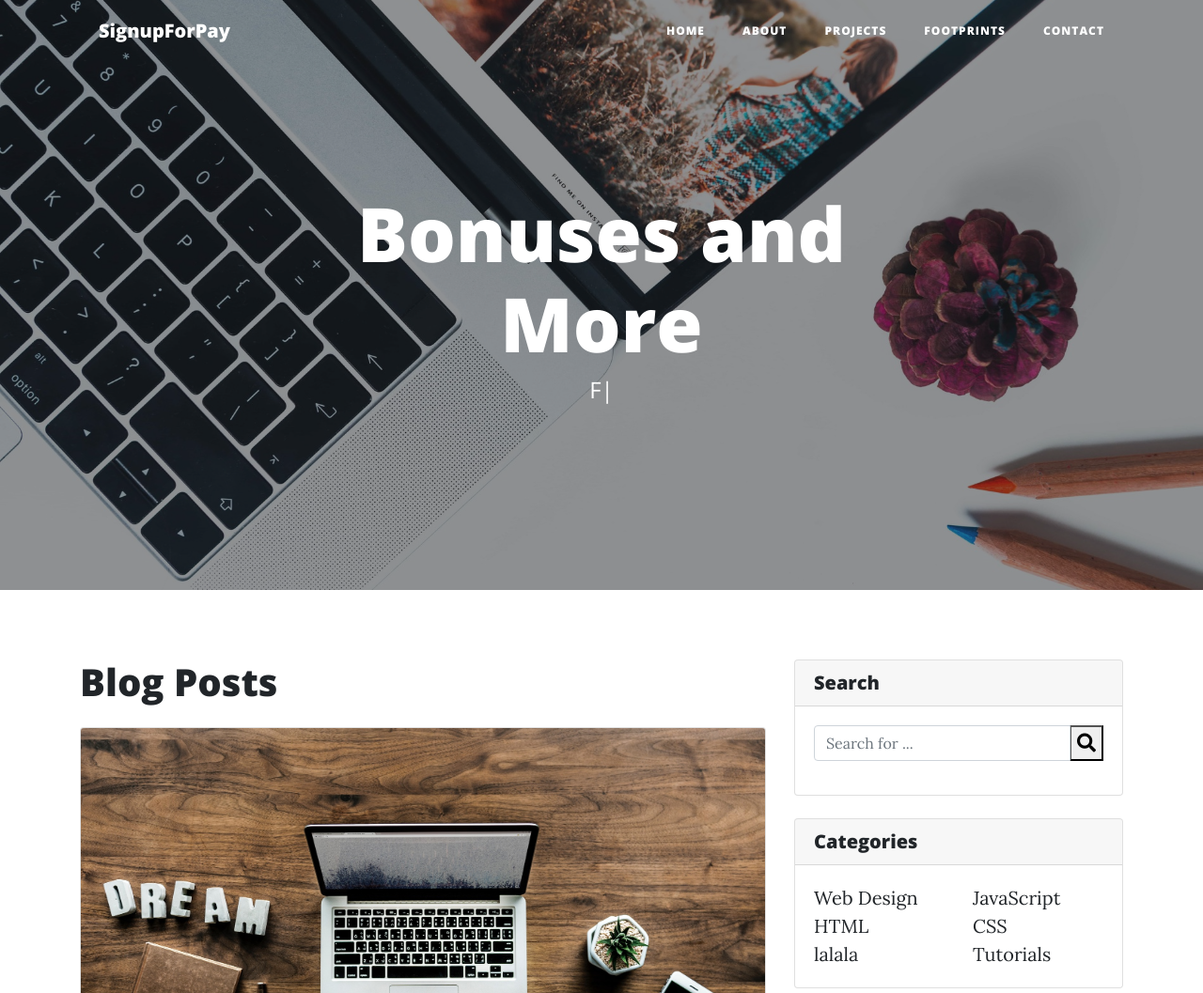
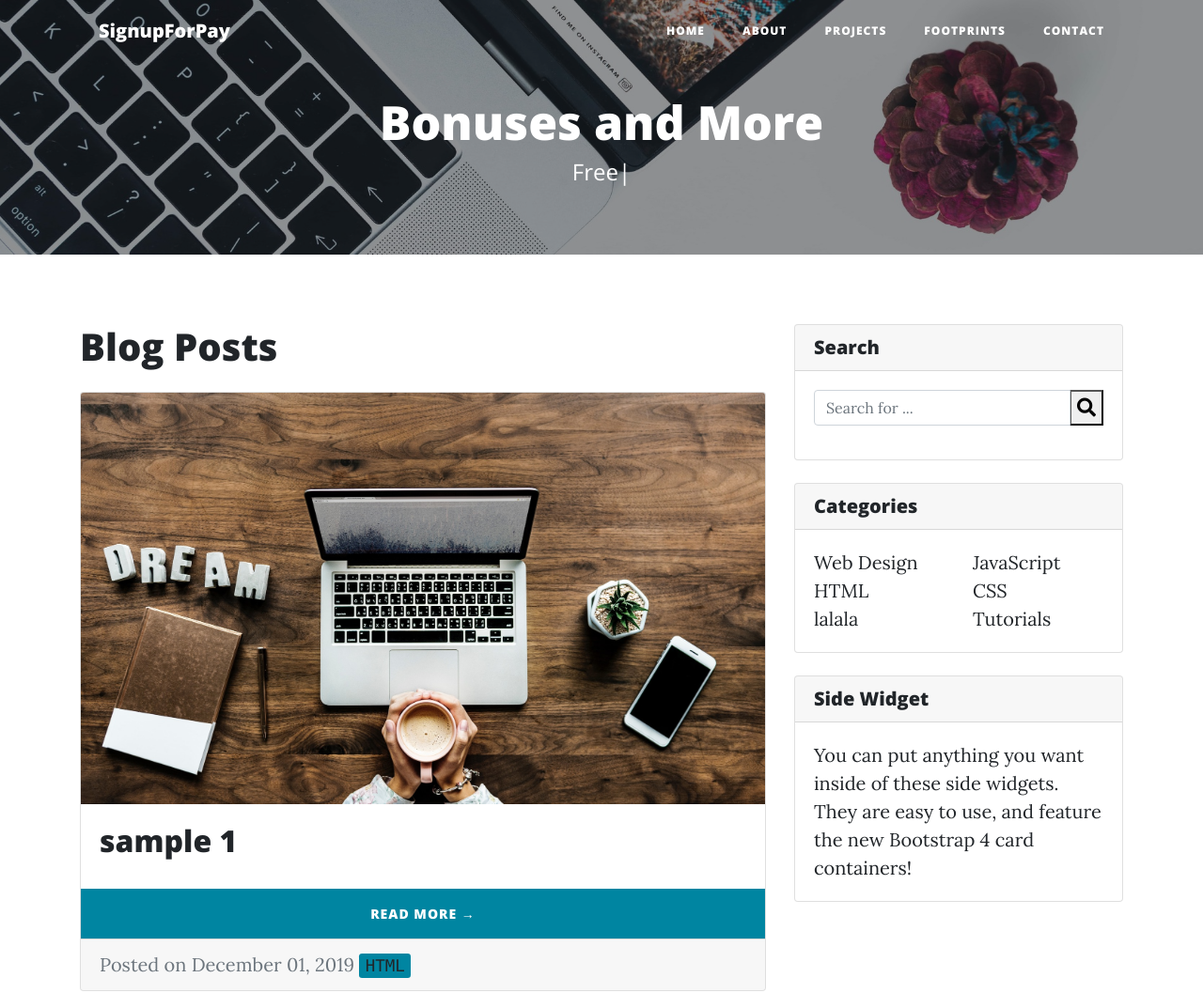
Before and after one commit to nickleeds/blog, a website: page index.html in a window 1280 px wide. Shown: the top 1057 px of the page at 94% size. Drawn offline with nearby package versions, Linux system fonts and the light colour scheme.

Commit message:
reduce heading size

```diff
--- a/css/clean-blog.css
+++ b/css/clean-blog.css
@@ -197,7 +197,7 @@ header.masthead .overlay {
 header.masthead .page-heading,
 header.masthead .post-heading,
 header.masthead .site-heading {
-  padding: 200px 0 150px;
+  padding: 100px 0 75px;
   color: white;
 }
 
@@ -205,7 +205,7 @@ header.masthead .site-heading {
   header.masthead .page-heading,
   header.masthead .post-heading,
   header.masthead .site-heading {
-    padding: 200px 0;
+    padding: 100px 0 75px;
   }
 }
 
@@ -233,7 +233,7 @@ header.masthead .site-heading .subheading {
 @media only screen and (min-width: 768px) {
   header.masthead .page-heading h1,
   header.masthead .site-heading h1 {
-    font-size: 80px;
+    font-size: 50px;
   }
 }
 
--- a/index.html
+++ b/index.html
@@ -10,7 +10,7 @@
 
 		<title>Signup For Pay</title>
 
-		<!-- Favicon -->
+		<!-- Custom Favicon -->
 		<link rel="apple-touch-icon" sizes="180x180" href="img/favicon/apple-touch-icon.png">
 		<link rel="icon" type="image/png" sizes="32x32" href="img/favicon/favicon-32x32.png">
 		<link rel="icon" type="image/png" sizes="16x16" href="img/favicon/favicon-16x16.png">
@@ -27,7 +27,8 @@
 		<script src="https://ajax.googleapis.com/ajax/libs/jquery/3.3.1/jquery.min.js"></script>
 
 		<!-- Custom styles for this template -->
-		<link href="css/clean-blog.min.css" rel="stylesheet">
+		<!-- <link href="css/clean-blog.min.css" rel="stylesheet"> -->
+		<link href="css/clean-blog.css" rel="stylesheet">
 
 	</head>
 	<style type="text/css">
```
